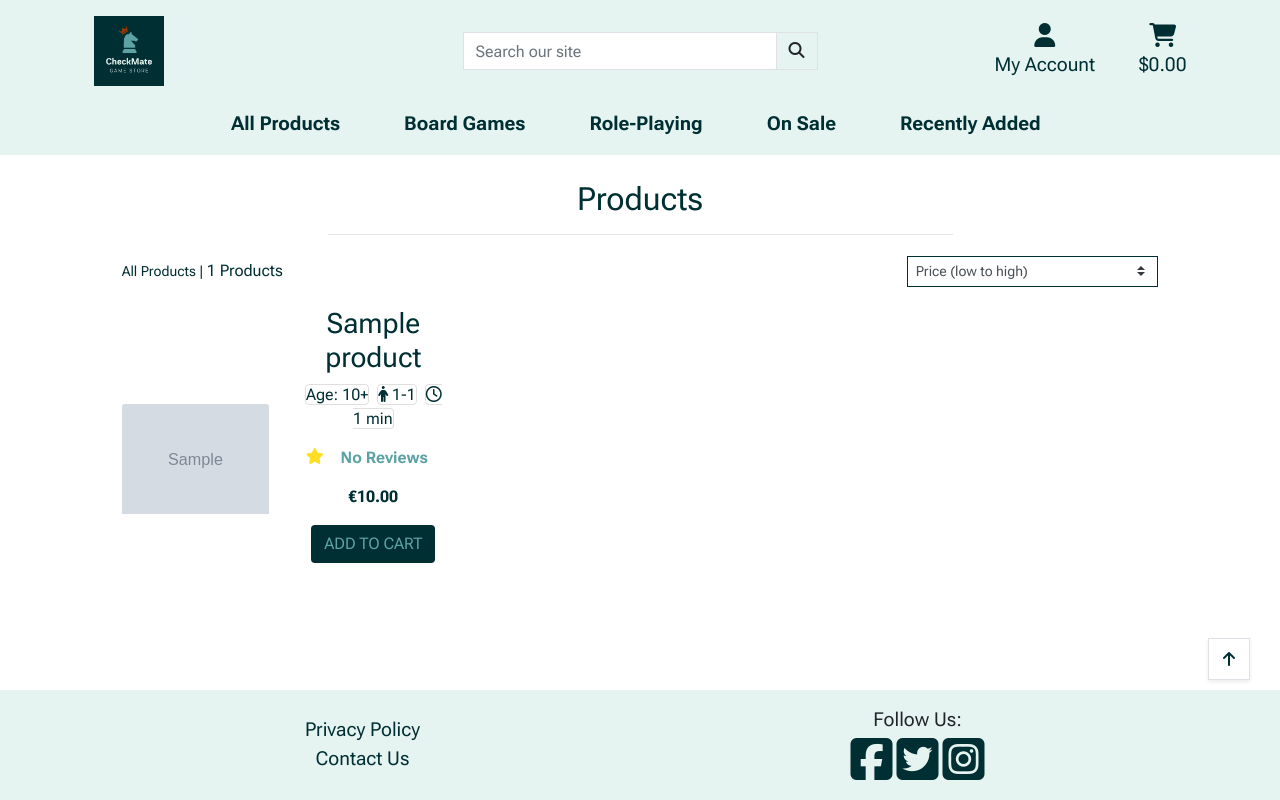
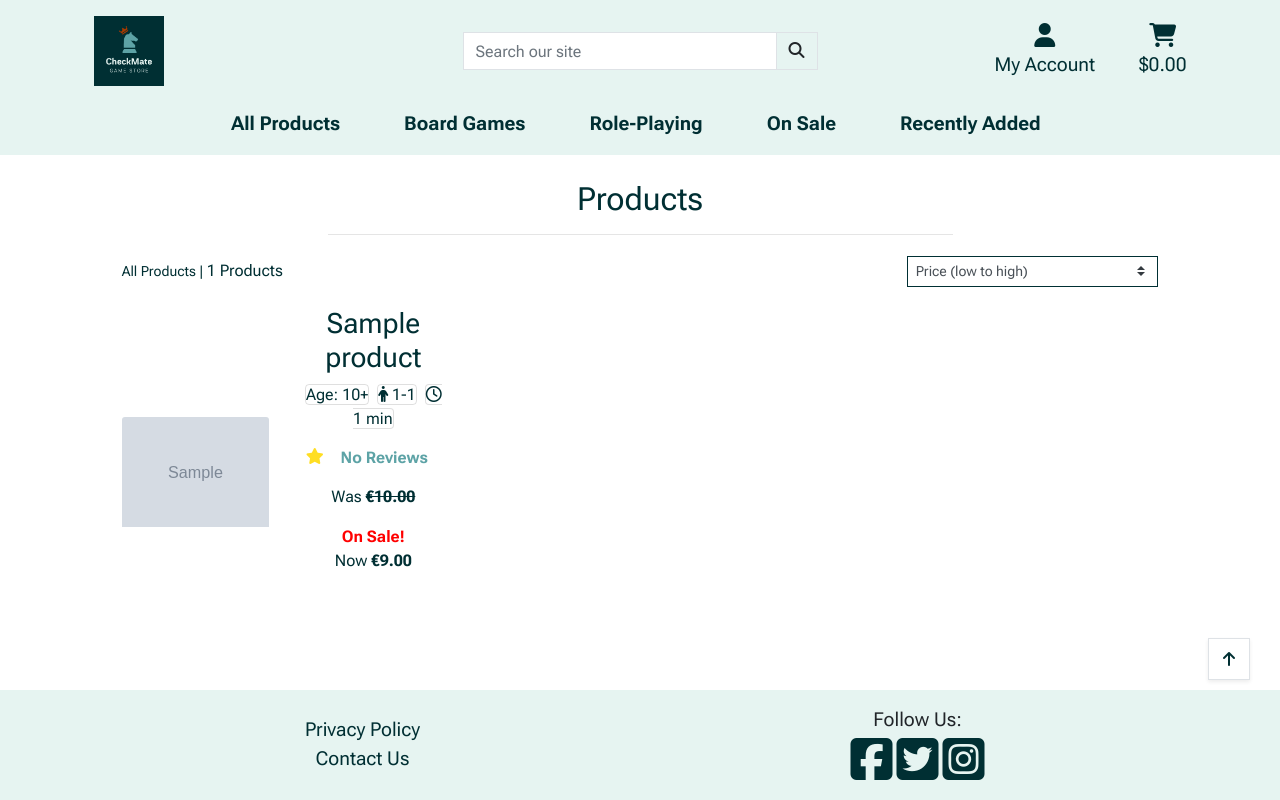
Before and after one commit to vit718/CheckMate-GameStore_Django, a Django app: a page that uses products/templates/products/products.html in a window 1280 px wide. Run offline with Django 3.2, Linux system fonts and the light colour scheme; tables that the repository leaves empty hold one stand-in row (values such as "Sample post"); grey boxes marked "Sample" are stand-in pictures; some libraries are stand-ins or nearby versions.

Commit message:
Added on sale logic for discounted price

```diff
--- a/products/models.py
+++ b/products/models.py
@@ -38,5 +38,8 @@ class Product(models.Model):
     image = models.ImageField(null=True, blank=True)
     onSale = models.BooleanField(default=False)
 
+    def price_onsale(self):
+        return self.price - ((self.price * 10) / 100)
+
     def __str__(self):
         return self.name
--- a/products/templates/products/on_sale.html
+++ b/products/templates/products/on_sale.html
@@ -93,7 +93,9 @@
                             {% endif %}
                         </div>
                         <div class="mt-2">
-                            <p><strong>&euro;{{ product.price }}</strong></p>
+                            <p class="old-price"><strong>&euro;{{ product.price }}</strong></p>
+                            <p class="on-sale"><strong>On Sale!</strong></p>
+                            <p><strong>&euro;{{ product.price_onsale|floatformat:2 }}</strong></p>
                             <a href="" class="btn hover-white add-to-cart-btn">ADD TO CART</a>
                         </div>
                     </div>
--- a/products/templates/products/products.html
+++ b/products/templates/products/products.html
@@ -93,8 +93,14 @@
                             {% endif %}
                         </div>
                         <div class="mt-2">
+                            {% if product.onSale %}
+                            <p>Was <strong class="old-price">&euro;{{ product.price }}</strong></p>
+                            <p class="on-sale"><strong>On Sale!</strong></p>
+                            <p>Now <strong>&euro;{{ product.price_onsale|floatformat:2 }}</strong></p>
+                            {% else %}
                             <p><strong>&euro;{{ product.price }}</strong></p>
                             <a href="" class="btn hover-white add-to-cart-btn">ADD TO CART</a>
+                            {% endif %}
                         </div>
                     </div>
                 </div>
--- a/static/css/base.css
+++ b/static/css/base.css
@@ -138,6 +138,16 @@ a:hover {
     cursor: pointer;
 }
 
+.on-sale {
+    margin: 0;
+    color: red;
+}
+
+.old-price {
+    text-decoration: line-through;
+    margin-bottom: 0;
+}
+
 /* Footer */
 
 #footer {
```
